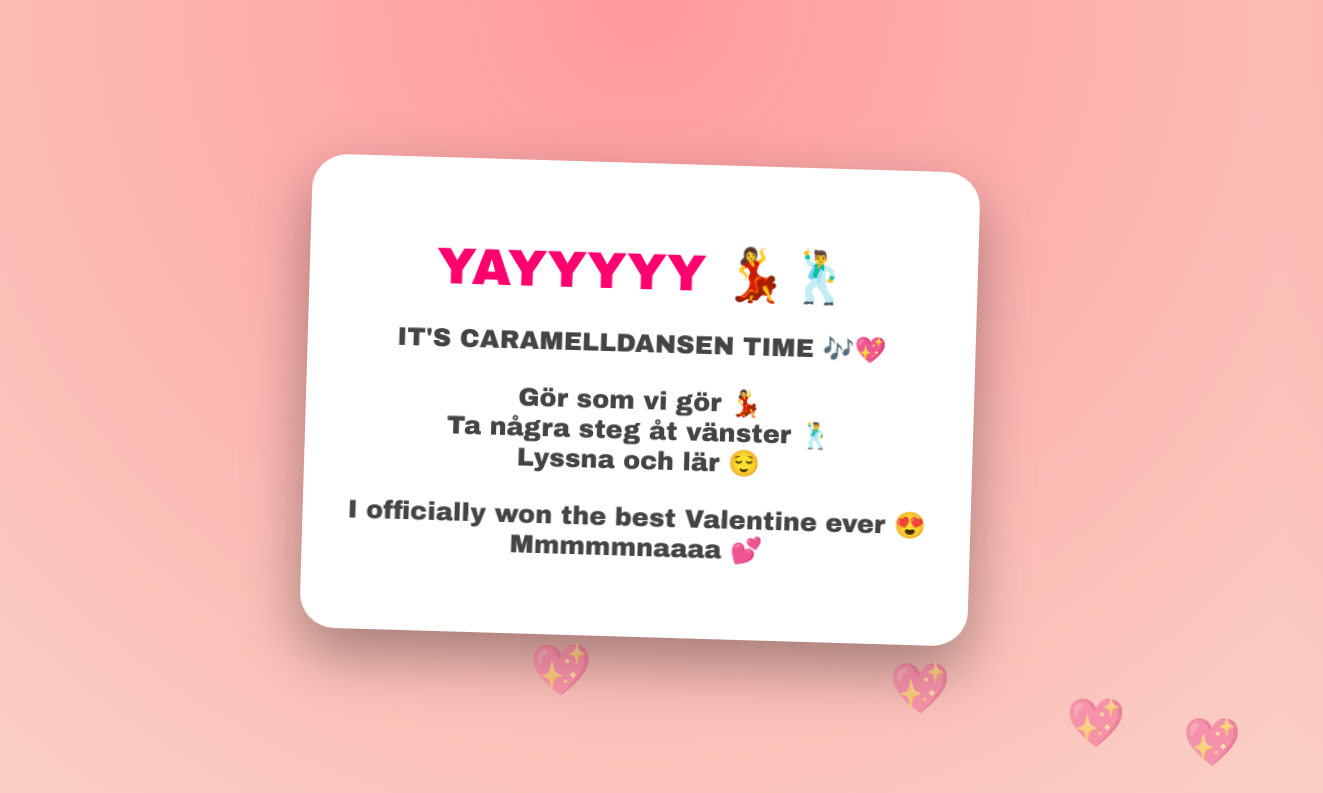
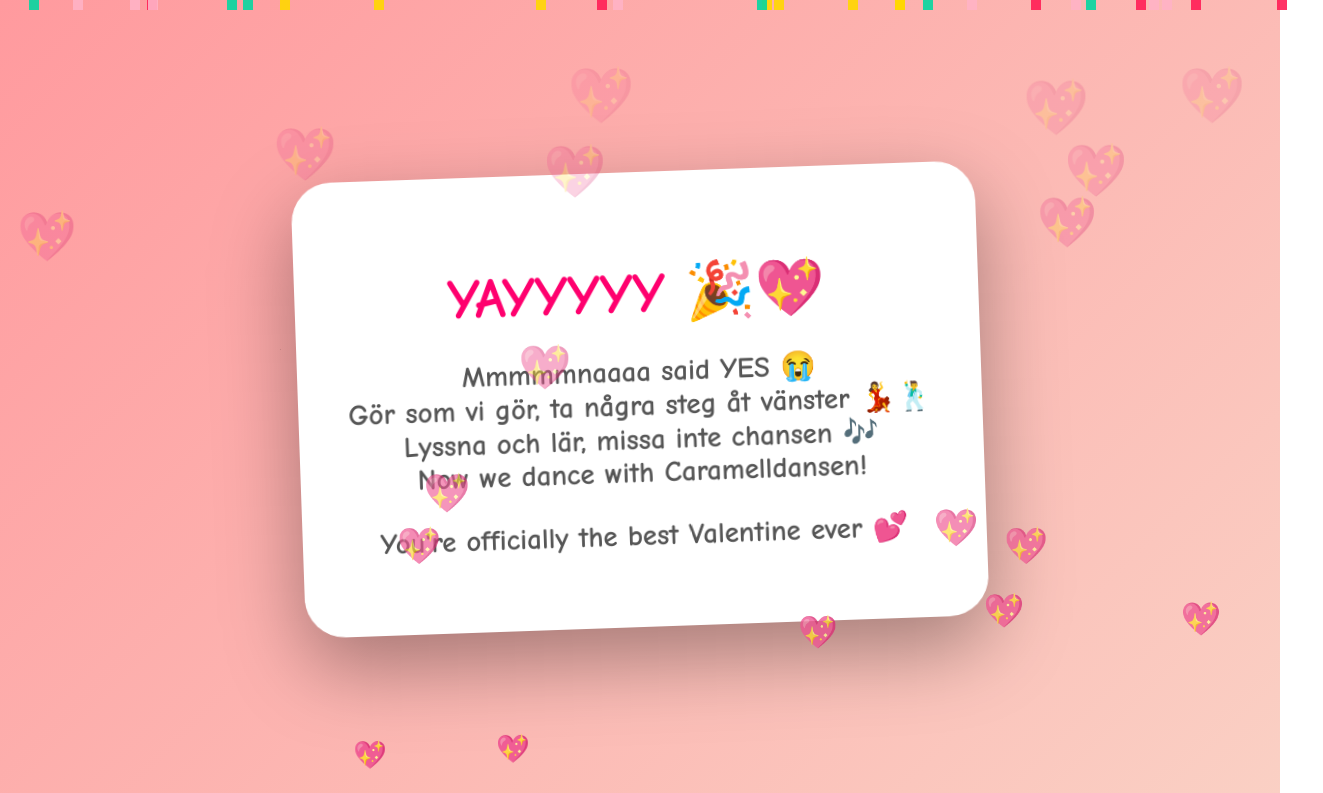
Before and after one commit to EternalSoulCoded/valentine-question, a plain HTML site: page index.html in a window 1280 px wide. Both pictures are taken after a click on the button "YES OMG 💖". Shown: the top 793 px of the page, 1323 px wide, since content can reach past the window. Drawn offline with Linux system fonts and the light colour scheme.

Commit message:
Update index.html

```diff
--- a/index.html
+++ b/index.html
@@ -2,173 +2,129 @@
 <html lang="en">
 <head>
 <meta charset="UTF-8">
+<meta name="viewport" content="width=device-width, initial-scale=1.0">
 <title>For Mmmmmnaaaa 💖</title>
-  <meta name="viewport" content="width=device-width, initial-scale=1.0">
 
 <style>
+  * { box-sizing: border-box; font-family:'Comic Sans MS','Arial Black', sans-serif; }
   body {
-      margin: 0;
-      height: 100vh;
-      background: radial-gradient(circle at top, #ff9a9e, #fad0c4);
-      display: flex;
-      justify-content: center;
-      align-items: center;
+    margin: 0; min-height: 100vh;
+    display: flex; align-items:center; justify-content:center;
+    background: linear-gradient(135deg,#ff9a9e,#fad0c4);
     overflow: hidden;
-      font-family: 'Arial Black', 'Comic Sans MS', sans-serif;
   }
 
   .box {
-      background: white;
-      padding: 45px;
-      border-radius: 35px;
-      text-align: center;
-      box-shadow: 0 25px 60px rgba(0,0,0,0.35);
-      max-width: 90%;
-      animation: appear 0.8s ease;
+    background:white; padding:50px; border-radius:40px;
+    text-align:center; box-shadow:0 30px 80px rgba(0,0,0,0.35);
+    max-width:90%; animation:popIn 0.8s ease;
   }
 
-    h1 {
-      font-size: 3.2rem;
-      font-weight: 900;
-      color: #ff006e;
-      margin-bottom: 10px;
+  h1 { font-size:3.5rem; font-weight:900; color:#ff006e; margin-bottom:10px; }
+  h2 { font-size:2rem; font-weight:800; color:#222; margin:15px 0; }
+  p { font-size:1.8rem; font-weight:700; color:#555; margin-bottom:25px; word-wrap:break-word; }
+
+  .buttons { display:flex; justify-content:center; gap:20px; flex-wrap:wrap; }
+  button {
+    font-size:1.8rem; font-weight:900; padding:18px 40px; border:none;
+    border-radius:60px; cursor:pointer; transition:transform 0.2s,box-shadow 0.2s;
   }
+  #yesBtn { background:#ff1e56; color:white; box-shadow:0 12px 25px rgba(255,30,86,0.5); }
+  #yesBtn:hover { transform:scale(1.15) rotate(-2deg); }
+  #noBtn { background:#ddd; color:#333; }
+  #noBtn:hover { transform:translateX(200px); opacity:0; }
 
-    h2 {
-      font-size: 2rem;
-      color: #333;
-      margin-bottom: 25px;
+  .celebrate { animation:shake 0.4s infinite; }
+  .hearts { position:fixed; inset:0; pointer-events:none; }
+  .heart { position:absolute; font-size:2.5rem; animation:floatUp 3s linear infinite; }
+
+  @keyframes popIn { from{transform:scale(0.6); opacity:0;} to{transform:scale(1);opacity:1;} }
+  @keyframes shake { 0%{transform:rotate(-2deg);}50%{transform:rotate(2deg);}100%{transform:rotate(-2deg);} }
+  @keyframes floatUp { from{transform:translateY(100vh) scale(0.6);opacity:1;} to{transform:translateY(-10vh) scale(1.5);opacity:0;} }
+
+  .confetti {
+    position:fixed; inset:0; pointer-events:none;
   }
-
-    p {
-      font-size: 1.6rem;
-      font-weight: 800;
-      margin-bottom: 30px;
-      color: #444;
-    }
-
-    button {
-      font-size: 1.7rem;
-      font-weight: 900;
-      padding: 18px 40px;
-      border-radius: 60px;
-      border: none;
-      cursor: pointer;
-      transition: transform 0.2s;
-    }
-
-    #yes {
-      background: #ff006e;
-      color: white;
-      box-shadow: 0 12px 25px rgba(0,0,0,0.3);
-    }
-
-    #yes:hover {
-      transform: scale(1.15);
-    }
-
-    #no {
-      background: #ddd;
-      margin-left: 15px;
-    }
-
-    .heart {
-      position: absolute;
-      font-size: 2.5rem;
-      animation: floatUp 4s linear infinite;
-    }
-
-    @keyframes floatUp {
-      from {
-        transform: translateY(100vh) scale(0.7);
-        opacity: 1;
-      }
-      to {
-        transform: translateY(-10vh) scale(1.6);
-        opacity: 0;
-      }
-    }
-
-    @keyframes appear {
-      from { transform: scale(0); }
-      to { transform: scale(1); }
-    }
-
-    .dance {
-      animation: wiggle 0.3s infinite;
-    }
-
-    @keyframes wiggle {
-      0% { transform: rotate(-2deg); }
-      50% { transform: rotate(2deg); }
-      100% { transform: rotate(-2deg); }
+  .confetti-piece {
+    position:absolute; width:10px; height:10px; background:gold; opacity:0.9;
+    transform:rotate(0deg);
   }
 </style>
 </head>
 
 <body>
 
-  <!-- MUSIC -->
-  <audio id="music" loop>
-    <source src="caramelldansen.mp3" type="audio/mpeg">
-  </audio>
+<audio id="music" src="caramelldansen.mp3"></audio>
 
-  <!-- MAIN BOX -->
 <div class="box" id="box">
   <h1>Hey Mmmmmnaaaa 💕</h1>
-    <h2>I have an extremely serious question 🫣</h2>
-    <p>
-      Will you be my Valentine? 🌹<br>
-      This decision may result in unlimited love,<br>
-      bad jokes, random hugs, and chaos.
-    </p>
+  <h2>I have a very serious question 🫣</h2>
+  <p>Will you be my Valentine? 🌹 This may result in bad jokes, random hugs, chaos, and eternal love 😍</p>
 
-    <button id="yes">YES OMG 💖</button>
-    <button id="no">NO 😶</button>
+  <div class="buttons">
+    <button id="yesBtn">YES OMG 💖</button>
+    <button id="noBtn">NO 😶</button>
+  </div>
 </div>
 
+<div class="hearts" id="hearts"></div>
+<div class="confetti" id="confetti"></div>
+
 <script>
-    const yes = document.getElementById("yes");
-    const no = document.getElementById("no");
+const yesBtn = document.getElementById("yesBtn");
+const noBtn = document.getElementById("noBtn");
 const box = document.getElementById("box");
 const music = document.getElementById("music");
+const heartsContainer = document.getElementById("hearts");
+const confettiContainer = document.getElementById("confetti");
 
-    no.addEventListener("mouseenter", () => {
-      no.style.display = "none";
-    });
+// NO button disappears on hover
+noBtn.addEventListener("mouseenter", () => { noBtn.style.display = "none"; });
 
-    yes.addEventListener("click", () => {
-      // FORCE music play after interaction
-      music.currentTime = 0;
+// YES click
+yesBtn.addEventListener("click", () => {
+  // Start music from 30 seconds in (chorus)
+  music.currentTime = 30;
   music.play();
 
-      box.classList.add("dance");
+  // Add chaos text
+  box.classList.add("celebrate");
   box.innerHTML = `
-        <h1>YAYYYYY 💃🕺</h1>
-        <p>
-          IT'S CARAMELLDANSEN TIME 🎶💖<br><br>
-          Gör som vi gör 💃<br>
-          Ta några steg åt vänster 🕺<br>
-          Lyssna och lär 😌<br><br>
-          I officially won the best Valentine ever 😍<br>
-          <strong>Mmmmmnaaaa 💕</strong>
-        </p>
+    <h1>YAYYYYY 🎉💖</h1>
+    <p>Mmmmmnaaaa said YES 😭<br>
+    Gör som vi gör, ta några steg åt vänster 💃🕺<br>
+    Lyssna och lär, missa inte chansen 🎶<br>
+    Now we dance with Caramelldansen!</p>
+    <p>You're officially the best Valentine ever 💕</p>
   `;
 
   spawnHearts();
+  spawnConfetti();
 });
 
+// Hearts effect
 function spawnHearts() {
-      setInterval(() => {
+  setInterval(()=>{
     const h = document.createElement("div");
-        h.className = "heart";
-        h.innerText = "💖";
-        h.style.left = Math.random() * 100 + "vw";
-        h.style.animationDuration = (Math.random() * 2 + 3) + "s";
-        document.body.appendChild(h);
+    h.className="heart";
+    h.innerText="💖";
+    h.style.left=Math.random()*100+"vw";
+    h.style.animationDuration=(Math.random()*2+2)+"s";
+    heartsContainer.appendChild(h);
+    setTimeout(()=>h.remove(),4000);
+  },150);
+}
 
-        setTimeout(() => h.remove(), 5000);
-      }, 180);
+// Confetti effect
+function spawnConfetti() {
+  setInterval(()=>{
+    const c=document.createElement("div");
+    c.className="confetti-piece";
+    c.style.left=Math.random()*100+"vw";
+    c.style.background=["#ff1e56","#ffb3c6","#ffd700","#06d6a0"][Math.floor(Math.random()*4)];
+    confettiContainer.appendChild(c);
+    setTimeout(()=>c.remove(),4000);
+  },100);
 }
 </script>
 
```
Lines whose indentation alone changed are shown as unchanged.
